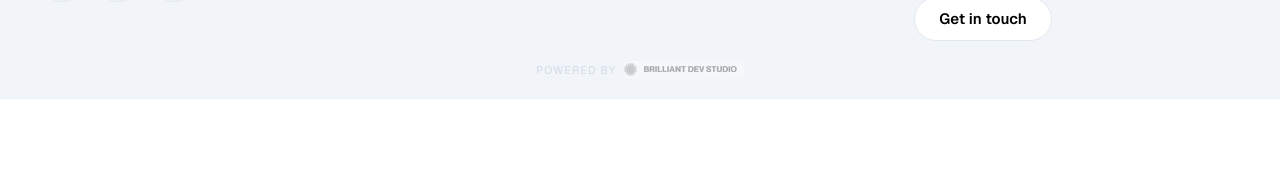
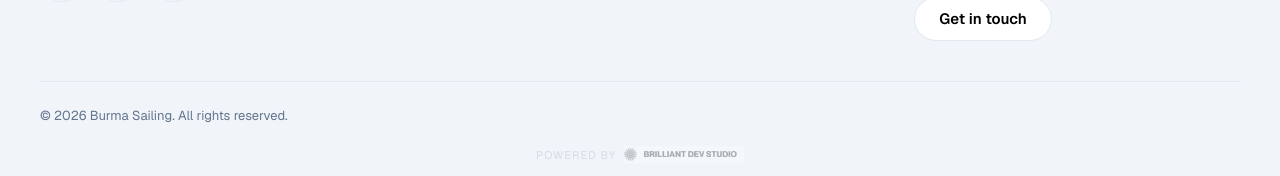
Before and after one commit to Brilliant-Dev-Studio/Burma-Sailing, a React (Vite) app: page / in a window 1280 px wide. Shown: the part 5498-5674 px from the top of the page. Before the commit the page ends 5597 px from the top, so only its background shows below. Built offline with nearby package versions, Linux system fonts and the light colour scheme.

Commit message:
ad: all rights

```diff
--- a/src/components/Footer/index.tsx
+++ b/src/components/Footer/index.tsx
@@ -138,7 +138,12 @@ const Footer = () => {
           </div>
         </div>
 
+        <div className="mt-10 flex flex-col gap-3 border-t border-black/10 pt-6 text-[13px] text-slate-500 sm:flex-row sm:items-center sm:justify-between">
+          <p>
+            © {new Date().getFullYear()} Burma Sailing. All rights reserved.
+          </p>
 
+        </div>
 
         {/* Powered by */}
         <div className="mt-5 flex items-center justify-center opacity-30 hover:opacity-60 transition-opacity duration-300">
```
